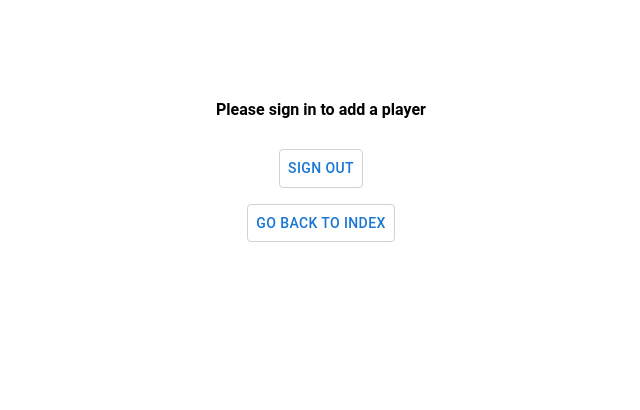
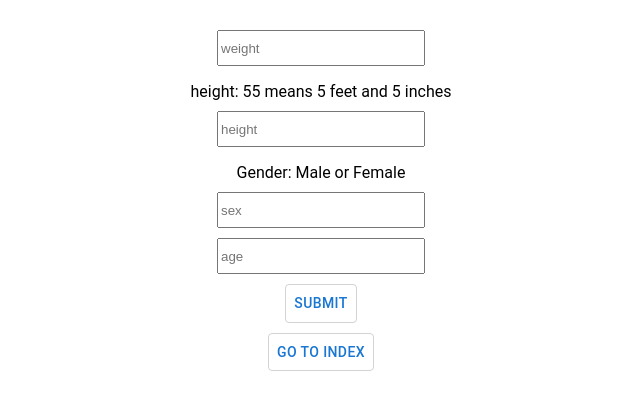
Before and after one commit to NERG-Tech/backend-ts, a React (Create React App) app: page /add-player in a window 1280 px wide. Shown: the top 410 px of the page, without its empty margins (319-959 px from the left). Built offline with nearby package versions, Linux system fonts and the light colour scheme.

Commit message:
feat: signout revoke token working

```diff
--- /dev/null
+++ b/src/@types.d.ts
@@ -0,0 +1 @@
+export type User = { token: string; uid: string; accessToken: string };
--- a/src/App.tsx
+++ b/src/App.tsx
@@ -1,38 +1,17 @@
 import "./App.css";
-import React from "react";
 import { Box, Button } from "@mui/material";
 import { Link } from "react-router-dom";
-import { getAuth } from "firebase/auth";
-import { createContext } from "react";
-
-export interface userType {
-  accessToken: string;
-  email: string;
-}
-
-const CurrentUserContext = createContext<userType | null>(null);
+import * as Types from "./@types";
 
 function App() {
-  const [user, setUser] = React.useState<userType | any>({
-    accessToken: "",
-    email: "",
-  });
-
-  React.useEffect(() => {
-    const auth = getAuth();
-    if (auth.currentUser) {
-      setUser(auth.currentUser);
-    } else {
-      setUser(null);
-    }
-  }, []);
+  let user: Types.User = JSON.parse(localStorage.getItem("@user") || "{}");
+  console.log("user", user);
 
   return (
-    <CurrentUserContext.Provider value={user}>
     <Box className="App" sx={{ pt: 10 }}>
       <Box sx={{ pb: 3 }}>
         User Status:{" "}
-          {user ? (
+        {user.token ? (
           <Box sx={{ pt: 2, color: "green" }}>User Signed In</Box>
         ) : (
           <Box sx={{ pt: 2, color: "red" }}>Not Signed In</Box>
@@ -55,7 +34,6 @@ function App() {
         </Link>
       </Box>
     </Box>
-    </CurrentUserContext.Provider>
   );
 }
 
--- a/src/routes/AddPlayer.tsx
+++ b/src/routes/AddPlayer.tsx
@@ -1,27 +1,22 @@
-import React, { useState } from "react";
+// import React, { useState } from "react";
 import { Button, Box } from "@mui/material";
 import { Link } from "react-router-dom";
 import { useForm, Resolver } from "react-hook-form";
 import * as apiService from "../api-service";
-import {
-  getAuth,
-  signInWithCustomToken,
-  signOut as firebaseSignOut,
-} from "firebase/auth";
 
 const resolver: Resolver<FormValues> = async (values) => {
   return {
-    values: values.email && values.password ? values : {},
-    errors: !values.email
+    values: values.weight && values.height ? values : {},
+    errors: !values.weight
       ? {
-          email: {
+          weight: {
             type: "required",
             message: "This is required.",
           },
         }
-      : !values.password
+      : !values.height
       ? {
-          password: {
+          height: {
             type: "required",
             message: "This is required.",
           },
@@ -31,70 +26,35 @@ const resolver: Resolver<FormValues> = async (values) => {
 };
 
 type FormValues = {
-  email: string;
-  password: string;
+  weight: number;
+  height: number;
+  sex: string;
+  age: number;
 };
 
-export interface userType {
-  accessToken: string;
-  email: string;
-  uid: string;
-}
 export default function Signin() {
-  const auth = getAuth();
-  const [user, setUser] = useState<userType | any>(auth.currentUser);
-
   const {
     register,
     handleSubmit,
     formState: { errors },
   } = useForm<FormValues>({ resolver });
 
-  console.log("user in signin", user);
+  let name = "";
+  let sport = "";
+  let position = "";
 
   const onSubmit = handleSubmit(async (data) => {
-    // console.log(data);
-    await apiService.signIn({
-      email: data.email,
-      password: data.password,
+    await apiService.addPlayer({
+      sex: data.sex,
+      age: data.age,
+      weight: data.weight,
+      height: data.height,
+      name: name,
+      sport: sport,
+      position: position,
+    });
   });
 
-    const auth = getAuth();
-    if (auth.currentUser) setUser(auth.currentUser);
-  });
-
-  const signOut = async () => {
-    await apiService.revokeToken(user.uid);
-    window.location.reload();
-  };
-
-  if (user === null) {
-    return (
-      <Box
-        sx={{
-          display: "flex",
-          flexDirection: "column",
-          alignItems: "center",
-          textAlign: "center",
-          paddingTop: "100px",
-          fontWeight: "bold",
-        }}
-      >
-        Please sign in to add a player
-        <Button
-          onClick={signOut}
-          style={{ border: "1px solid lightgrey", marginTop: "30px" }}
-        >
-          Sign out
-        </Button>
-        <Link to="/">
-          <Button sx={{ border: "1px solid lightgrey", mt: 2 }}>
-            Go back to index
-          </Button>
-        </Link>
-      </Box>
-    );
-  } else {
   return (
     <form
       onSubmit={onSubmit}
@@ -108,18 +68,34 @@ export default function Signin() {
       }}
     >
       <input
-          {...register("email")}
-          placeholder="Email"
+        {...register("weight")}
+        placeholder="weight"
         style={{ width: "200px", height: "30px" }}
       />
-        {errors?.email && <p>{errors.email.message}</p>}
+      {errors?.weight && <p>{errors.weight.message}</p>}
+
+      <Box sx={{ mt: 2 }}>height: 55 means 5 feet and 5 inches</Box>
+      <input
+        {...register("height")}
+        placeholder="height"
+        style={{ width: "200px", height: "30px", marginTop: "10px" }}
+      />
+      {errors?.height && <p>{errors.height.message}</p>}
+
+      <Box sx={{ mt: 2 }}>Gender: Male or Female</Box>
+      <input
+        {...register("sex")}
+        placeholder="sex"
+        style={{ width: "200px", height: "30px", marginTop: "10px" }}
+      />
+      {errors?.sex && <p>{errors.sex.message}</p>}
 
       <input
-          {...register("password")}
-          placeholder="password"
+        {...register("age")}
+        placeholder="age"
         style={{ width: "200px", height: "30px", marginTop: "10px" }}
       />
-        {errors?.password && <p>{errors.password.message}</p>}
+      {errors?.age && <p>{errors.age.message}</p>}
 
       <Button
         type="submit"
@@ -138,4 +114,3 @@ export default function Signin() {
     </form>
   );
 }
-}
--- a/src/routes/SignIn.tsx
+++ b/src/routes/SignIn.tsx
@@ -1,13 +1,10 @@
-import React, { useState } from "react";
 import { Button, Box } from "@mui/material";
 import { Link } from "react-router-dom";
 import { useForm, Resolver } from "react-hook-form";
 import * as apiService from "../api-service";
-import {
-  getAuth,
-  signInWithCustomToken,
-  signOut as firebaseSignOut,
-} from "firebase/auth";
+
+import { useNavigate } from "react-router-dom";
+import * as Types from "../@types";
 
 const resolver: Resolver<FormValues> = async (values) => {
   return {
@@ -35,40 +32,38 @@ type FormValues = {
   password: string;
 };
 
-export interface userType {
-  accessToken: string;
-  email: string;
-  uid: string;
-}
 export default function Signin() {
-  const auth = getAuth();
-  const [user, setUser] = useState<userType | any>(auth.currentUser);
+  const navigate = useNavigate();
 
+  let user: Types.User = JSON.parse(localStorage.getItem("@user") || "{}");
+  console.log("user", user);
   const {
     register,
     handleSubmit,
     formState: { errors },
   } = useForm<FormValues>({ resolver });
 
-  console.log("user in signin", user);
-
   const onSubmit = handleSubmit(async (data) => {
-    // console.log(data);
     await apiService.signIn({
       email: data.email,
       password: data.password,
     });
 
-    const auth = getAuth();
-    if (auth.currentUser) setUser(auth.currentUser);
+    navigate("/");
   });
-
   const signOut = async () => {
-    await apiService.revokeToken(user.uid);
-    window.location.reload();
+    apiService
+      .revokeToken(user.uid)
+      .then((result) => {
+        console.log("Revoke token", result);
+        navigate("/");
+      })
+      .catch((err) => {
+        console.log("Revoke token Error", err);
+      });
   };
 
-  if (user !== null) {
+  if (user.token) {
     return (
       <Box
         sx={{
--- a/src/routes/SignUp.tsx
+++ b/src/routes/SignUp.tsx
@@ -1,14 +1,9 @@
-import React, { useState } from "react";
 import { Button, Box } from "@mui/material";
 import { Link } from "react-router-dom";
 import { useForm, Resolver } from "react-hook-form";
 import * as apiService from "../api-service";
-import {
-  getAuth,
-  signInWithCustomToken,
-  signOut as firebaseSignOut,
-} from "firebase/auth";
 
+import * as Types from "../@types";
 const resolver: Resolver<FormValues> = async (values) => {
   return {
     values: values.email && values.password && values.secureNote ? values : {},
@@ -43,41 +38,30 @@ type FormValues = {
   secureNote: string;
 };
 
-export interface userType {
-  accessToken: string;
-  email: string;
-  uid: string;
-}
 export default function Signup() {
-  const auth = getAuth();
-  const [user, setUser] = useState<userType | any>(auth.currentUser);
-
   const {
     register,
     handleSubmit,
     formState: { errors },
   } = useForm<FormValues>({ resolver });
 
-  console.log("user in signup", user);
+  let user: Types.User = JSON.parse(localStorage.getItem("@user") || "{}");
+  console.log("user", user);
 
   const onSubmit = handleSubmit(async (data) => {
-    // console.log(data);
     await apiService.signUp({
       email: data.email,
       password: data.password,
       secureNote: data.secureNote,
     });
-
-    const auth = getAuth();
-    if (auth.currentUser) setUser(auth.currentUser);
   });
 
-  const signOut = async () => {
-    await apiService.revokeToken(user.uid);
-    window.location.reload();
-  };
+  //   const signOut = async () => {
+  //     await apiService.revokeToken(user.uid);
+  //     window.location.reload();
+  //   };
 
-  if (user !== null) {
+  if (user.token) {
     return (
       <Box
         sx={{
@@ -91,7 +75,7 @@ export default function Signup() {
       >
         You are signed in. To sign up, you need to sign out.
         <Button
-          onClick={signOut}
+          //   onClick={signOut}
           style={{ border: "1px solid lightgrey", marginTop: "30px" }}
         >
           Sign out
```
Also changed, not shown: src/api-service.ts (+57 -47 lines), src/firebase---.ts (renamed from src/firebase.ts). Lines whose indentation alone changed are shown as unchanged.
